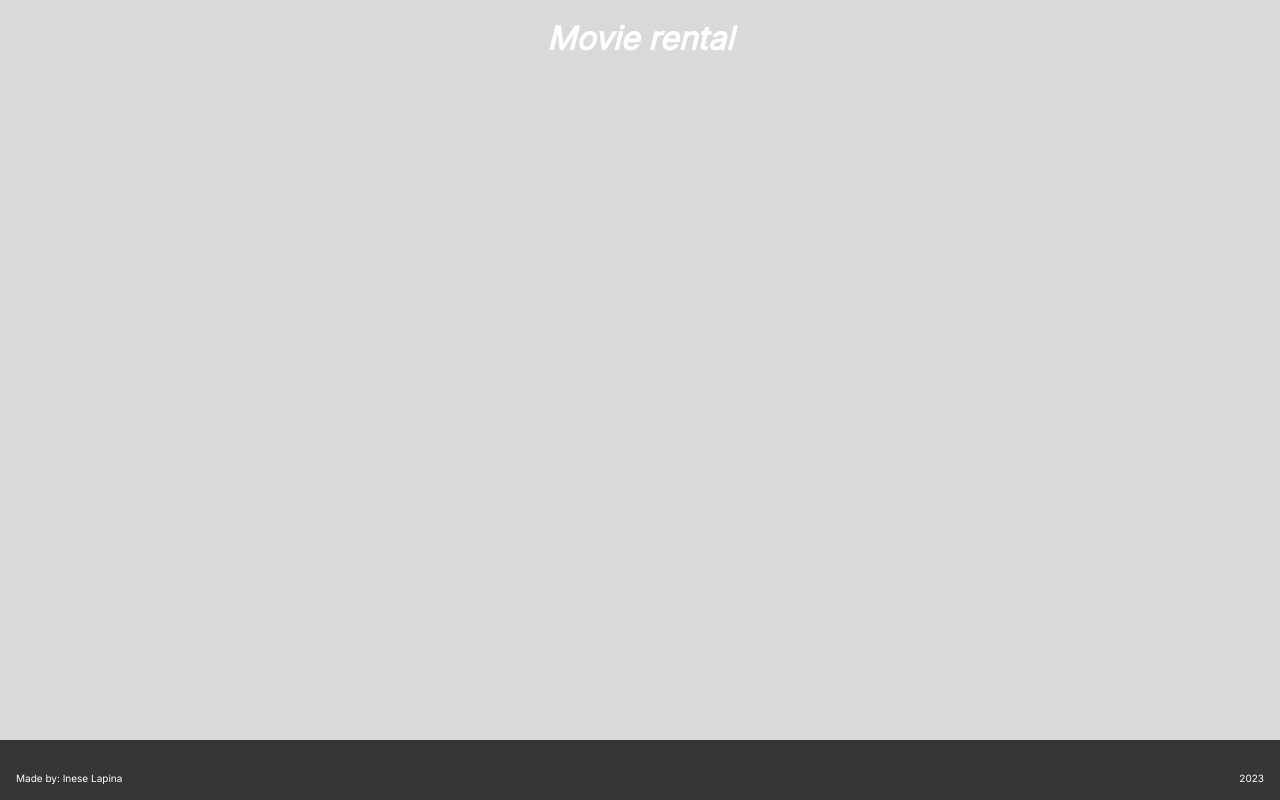
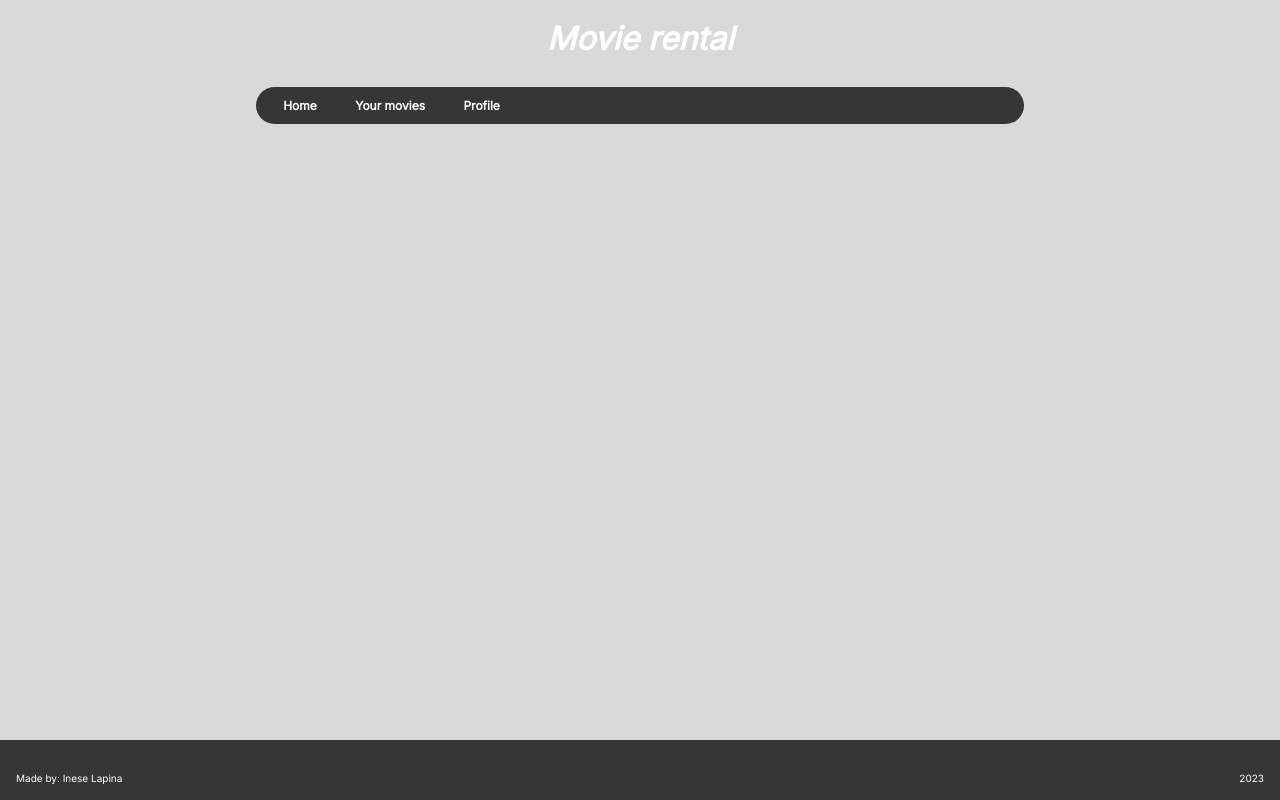
Before and after one commit to lapinna/Movie-rental-ReactJS, a React (Create React App) app: page /profile in a window 1280 px wide. Built offline with nearby package versions, Linux system fonts and the light colour scheme.

Commit message:
add all routes and initial pages

```diff
--- /dev/null
+++ b/src/components/Pages/Profile.jsx
@@ -0,0 +1,7 @@
+import NavBar from "../NavBar/NavBar";
+
+const Profile = () => {
+  return <NavBar />;
+};
+
+export default Profile;
--- /dev/null
+++ b/src/components/Pages/YourMovies.jsx
@@ -0,0 +1,7 @@
+import NavBar from "../NavBar/NavBar";
+
+const YourMovies = () => {
+  return <NavBar />;
+};
+
+export default YourMovies;
--- a/src/components/Router/NavigationRoutes.jsx
+++ b/src/components/Router/NavigationRoutes.jsx
@@ -1,6 +1,8 @@
 import { BrowserRouter, Routes, Route } from "react-router-dom";
 import RegisterPage from "../Pages/RegisterPage";
 import HomePage from "../Pages/HomePage";
+import YourMovies from "../Pages/YourMovies";
+import Profile from "../Pages/Profile";
 
 const NavigationRoutes = () => {
   return (
@@ -8,6 +10,8 @@ const NavigationRoutes = () => {
       <Routes>
         <Route exact path="/" element={<RegisterPage />} />
         <Route path="/home" element={<HomePage />} />
+        <Route path="/yourMovies" element={<YourMovies />} />
+        <Route path="/profile" element={<Profile />} />
       </Routes>
     </BrowserRouter>
   );
```
